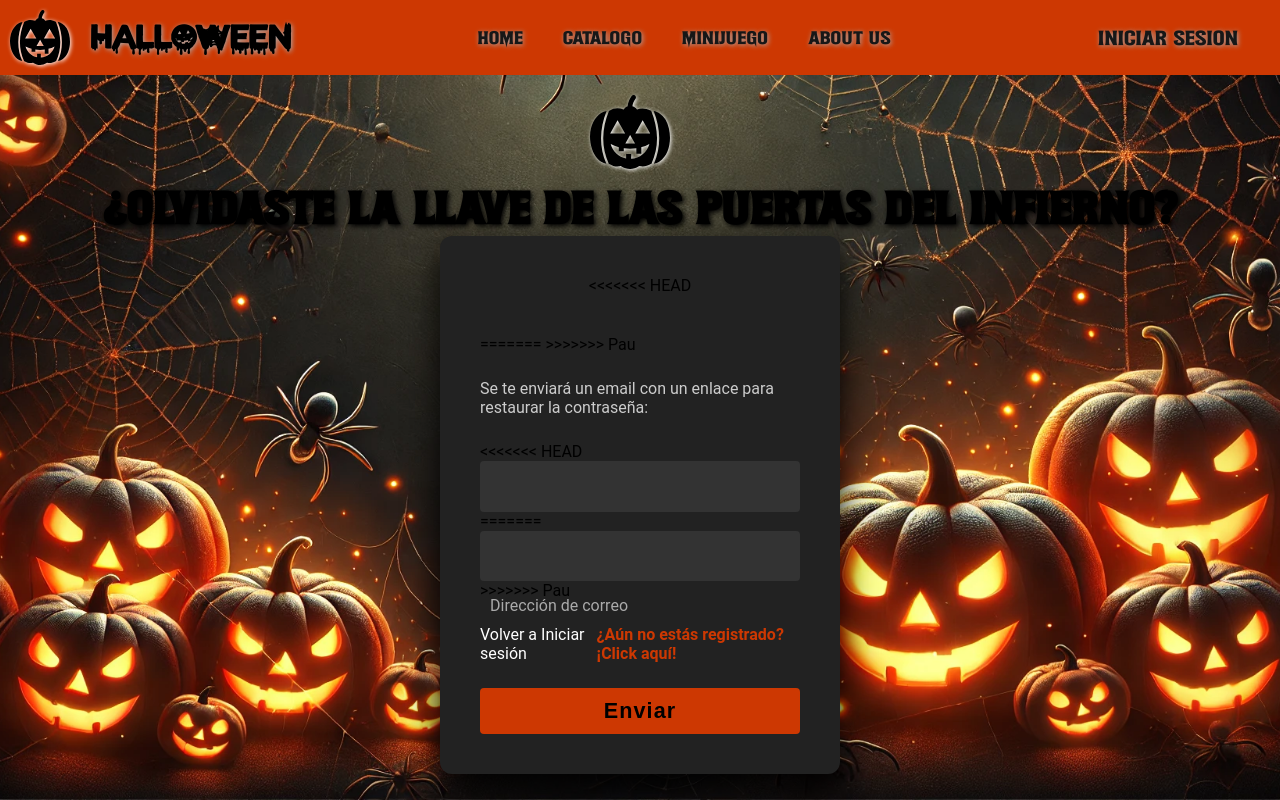
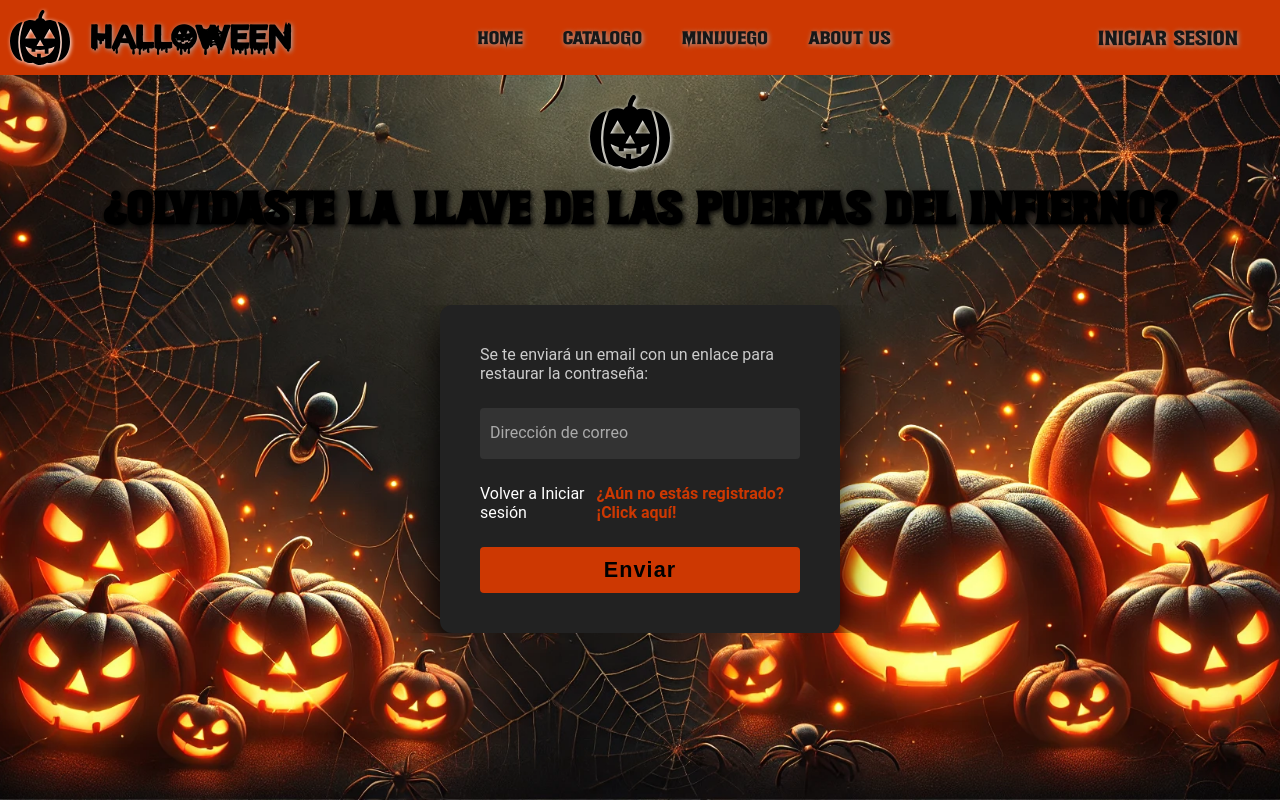
Before and after one commit to paurosmoleon/proyecto-de-halloween, a PHP site: page /Components/forgottenPassword.html in a window 1280 px wide. Run offline with PHP 8.4, Linux system fonts and the light colour scheme.

Commit message:
FUNCIONAAAAAAAAAAAAAA
pito

```diff
--- a/front/Components/forgottenPassword.html
+++ b/front/Components/forgottenPassword.html
@@ -37,20 +37,16 @@
     <div class="section">
       <div class="login">
         <div class="marco">
-<<<<<<< HEAD
-          <form class="form">
-=======
+
           <form action="../../back/cambioPass.php" method="post" class="form">
->>>>>>> Pau
+
             <div class="inputBox">
               <a id="otroColor">Se te enviará un email con un enlace para restaurar la contraseña:</a>
             </div>
             <div class="inputBox">
-<<<<<<< HEAD
-              <input type="email" required>
-=======
+
               <input type="email" name="email" required>
->>>>>>> Pau
+
               <i>Dirección de correo</i>
             </div>
             <div class="links">
--- a/front/Components/newPass.html
+++ b/front/Components/newPass.html
@@ -29,6 +29,7 @@
       </div>
     </header>
 
+    <main>
       <div class="contieneTodo">
         <img src="../assets/img/icos-svg/halloween-icon.svg" class="logo" />
         <h1>¡Recupera tu condena!</h1>
@@ -74,5 +75,7 @@
           </div>
         </div>
       </div>
+    </main>
+
   </body>
 </html>
--- a/front/Components/register.html
+++ b/front/Components/register.html
@@ -29,8 +29,7 @@
         </div>
       </div>
     </header>
-
-    <div class="contieneTodo">
+    <main><div class="contieneTodo">
       <img src="../assets/img/icos-svg/halloween-icon.svg" class="logo" />
       <h1>¡Únete a las legiones de muertos!</h1>
     </div>
@@ -99,5 +98,7 @@
         </div>
       </div>
     </div>
+  </main>
+
   </body>
 </html>
--- a/front/css/global.css
+++ b/front/css/global.css
@@ -6,7 +6,7 @@ html {
   background-position: center;
   background-repeat: no-repeat;
   background-attachment: fixed;
-  width: 100vw;
+  width: 100%;
 }
 
 * {
--- a/front/css/login.css
+++ b/front/css/login.css
@@ -1,3 +1,14 @@
+*{
+  margin: 0;
+  padding: 0;
+  box-sizing: border-box;
+}
+main{
+  height: 100%;
+  display: flex;
+  flex-direction: column;
+}
+
 .contieneTodo {
   text-align: center;
   padding: 20px;
@@ -16,11 +27,13 @@
 
 .section {
   width: 100%;
-  height: 50svh;
+  height: 100%;
   display: flex;
   justify-content: center;
   align-items: center;
   margin-top: 4%;
+  overflow: hidden;
+
 }
 
 @keyframes animate {
```
Lines whose indentation alone changed are shown as unchanged.
